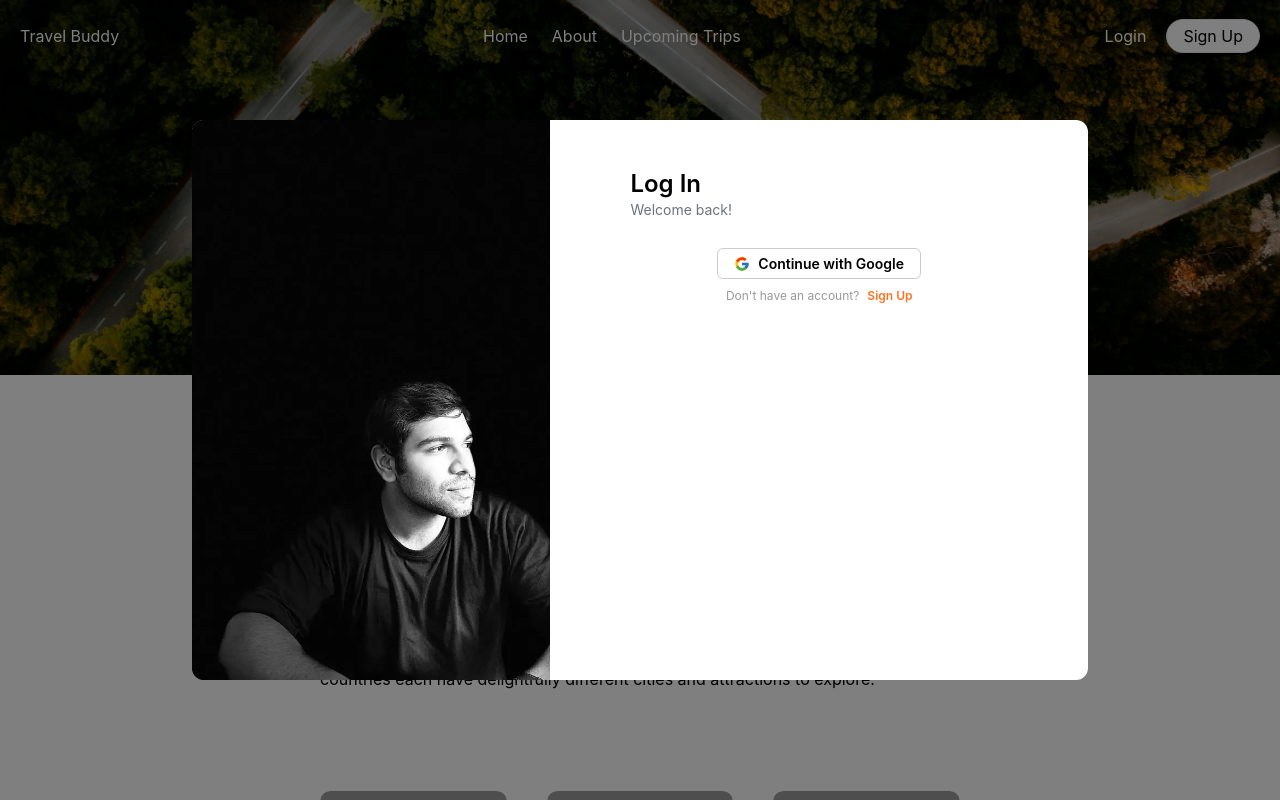
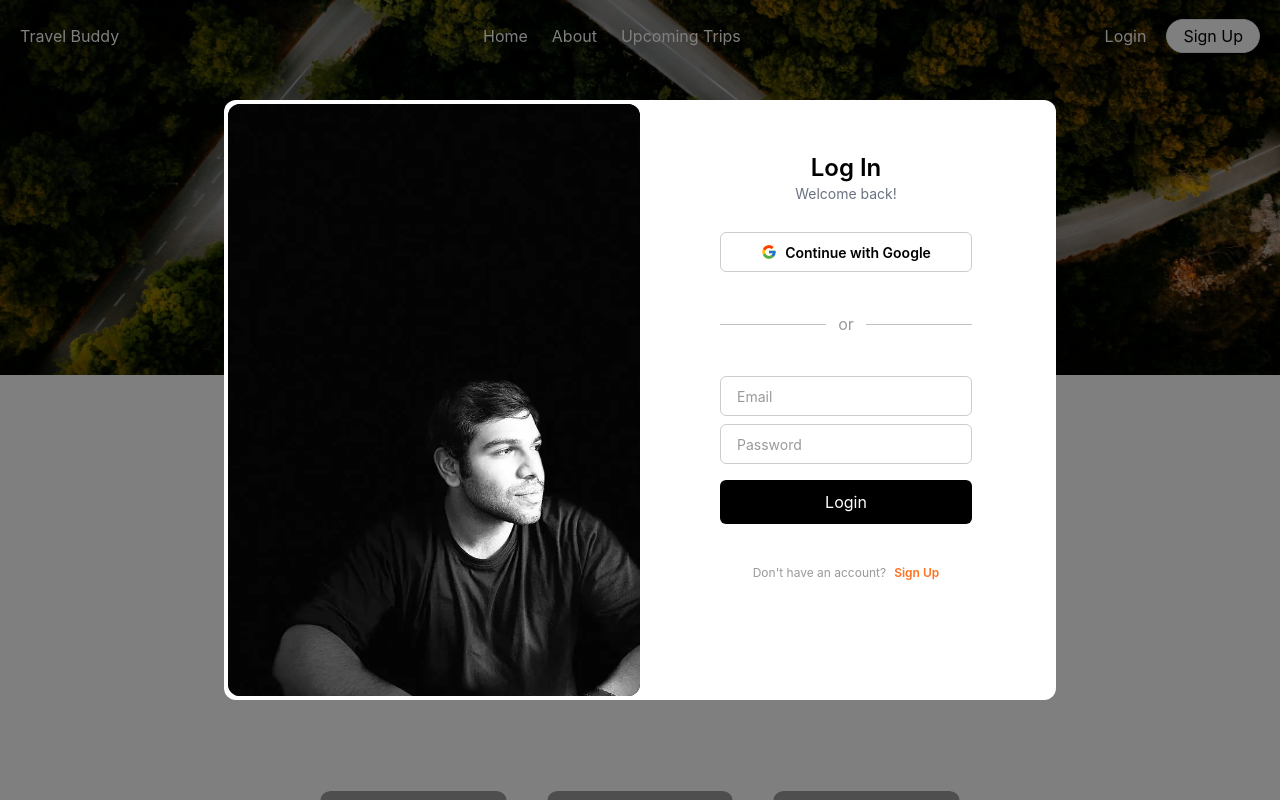
Before and after one commit to Kanav-Arora/tripzip, a React (Create React App) app in the folder frontend/: page / in a window 1280 px wide. Both pictures are taken after a click on the button "Login". Shown: the top 800 px of the page. Built offline with nearby package versions, Linux system fonts and the light colour scheme; no server answers; grey boxes are pictures that could not be loaded.

Commit message:
54-Fix(front): Auth Context Fix and Link in Auth Form (#58)
* 54-Fix(front): Auth Context Fix and Link in Auth Form

* 54-feat(front): Fixed Auth Modal

```diff
--- a/frontend/src/assets/ext-icon.jsx
+++ b/frontend/src/assets/ext-icon.jsx
@@ -44,7 +44,7 @@ export const Cross = ({size=6}) => {
 
 export const LocationPinMini = () => {
     return (
-        <svg xmlns="http://www.w3.org/2000/svg" viewBox="0 0 20 20" fill="currentColor" className="w-5 h-5">
+        <svg xmlns="http://www.w3.org/2000/svg" viewBox="0 0 20 20" fill="currentColor" className="w-4 h-4">
   <path fillRule="evenodd" d="M9.69 18.933l.003.001C9.89 19.02 10 19 10 19s.11.02.308-.066l.002-.001.006-.003.018-.008a5.741 5.741 0 00.281-.14c.186-.096.446-.24.757-.433.62-.384 1.445-.966 2.274-1.765C15.302 14.988 17 12.493 17 9A7 7 0 103 9c0 3.492 1.698 5.988 3.355 7.584a13.731 13.731 0 002.273 1.765 11.842 11.842 0 00.976.544l.062.029.018.008.006.003zM10 11.25a2.25 2.25 0 100-4.5 2.25 2.25 0 000 4.5z" clipRule="evenodd" />
 </svg>
     );
--- /dev/null
+++ b/frontend/src/modules/ui/LoginSignupModal/AuthForm.js
@@ -0,0 +1,169 @@
+import React, { useState } from 'react';
+
+import { FormContainer, Form, FormField, Input, Error, Button } from './Styles';
+import {
+    environment,
+    backendOrigin,
+    testLoginId,
+    testPassword,
+} from '../../../frontend.config';
+
+import { useAuth } from '../../../context/Auth/authContext';
+import { useAuthModal } from '../../../context/AuthModal/authModalContext';
+import { hideModalAction } from '../../../context/AuthModal/authModalAction';
+import { loginAction } from '../../../context/Auth/authAction';
+
+import axios from 'axios';
+
+export default function AuthForm({ isLogin }) {
+    const { authDispatch } = useAuth();
+    const { authModalDispatch } = useAuthModal();
+    const [emailError, setEmailError] = useState('');
+    const [passwordError, setPasswordError] = useState('');
+
+    const validateEmail = (email) => {
+        if (!email.includes('@')) {
+            setEmailError('Invalid email address');
+            return false;
+        }
+        setEmailError('');
+        return true;
+    };
+
+    const validatePassword = (password) => {
+        if (password.length < 6) {
+            setPasswordError('Password must be at least 6 characters long');
+            return false;
+        }
+        setPasswordError('');
+        return true;
+    };
+
+    const loginRequest = async (instance, body) => {
+        try {
+            const result = await instance.post('/users/signin', body, {
+                headers: { 'Content-Type': 'application/json' },
+            });
+            if (result.status === 201) {
+                authDispatch(loginAction(result.data));
+                return 'SUCCESS';
+            } else {
+                console.error('Unexpected status code:', result.status);
+            }
+        } catch (error) {
+            console.log(error);
+        }
+        return 'FAIL';
+    };
+
+    const signUpRequest = async (instance, body) => {
+        try {
+            const result = await instance.post(
+                backendOrigin + '/users/signup',
+                body,
+                { headers: { 'Content-Type': 'application/json' } }
+            );
+            if (result.status === 201) {
+                authDispatch(loginAction(result.data));
+                return 'SUCCESS';
+            } else {
+                console.error('Unexpected status code:', result.status);
+            }
+        } catch (error) {
+            console.error('Error:', error);
+            if (error.response) {
+                console.error('Response data:', error.response.data);
+                console.error('Response status:', error.response.status);
+            } else if (error.request) {
+                console.error('Request data:', error.request);
+            } else {
+                console.error('Error message:', error.message);
+            }
+        }
+        return 'FAIL';
+    };
+
+    const handleFormSubmit = async (e) => {
+        e.preventDefault();
+
+        const instance = axios.create({
+            withCredentials: true,
+            baseURL: backendOrigin,
+        });
+
+        const nameField = e.target.elements.name;
+        const name = nameField ? nameField.value : '';
+        const email = e.target.elements.email.value;
+        const password = e.target.elements.password.value;
+
+        const isEmailValid = validateEmail(email);
+        const isPasswordValid = validatePassword(password);
+
+        if (isEmailValid && isPasswordValid) {
+            let result = '';
+            if (isLogin) {
+                result = await loginRequest(instance, {
+                    email: email,
+                    password: password,
+                });
+            } else {
+                result = await signUpRequest(instance, {
+                    name: name,
+                    email: email,
+                    password: password,
+                });
+            }
+            console.log('result: ' + result);
+            if (result === 'SUCCESS') {
+                authModalDispatch(hideModalAction());
+            }
+        }
+    };
+
+    return (
+        <FormContainer>
+            <Form onSubmit={handleFormSubmit}>
+                {!isLogin && (
+                    <FormField>
+                        <Input
+                            name="name"
+                            type="text"
+                            placeholder="Name"
+                            onChange={(e) => e.preventDefault()}
+                        />
+                    </FormField>
+                )}
+                <FormField>
+                    <Input
+                        defaultValue={
+                            environment === 'development' && isLogin
+                                ? testLoginId
+                                : ''
+                        }
+                        name="email"
+                        type="email"
+                        placeholder="Email"
+                        error={!!emailError}
+                    />
+                    {emailError && <Error>{emailError}</Error>}
+                </FormField>
+                <FormField>
+                    <Input
+                        defaultValue={
+                            environment === 'development' && isLogin
+                                ? testPassword
+                                : ''
+                        }
+                        name="password"
+                        type="password"
+                        placeholder="Password"
+                        error={!!passwordError}
+                    />
+                    {passwordError && <Error>{passwordError}</Error>}
+                </FormField>
+
+                <Button type="submit">{isLogin ? 'Login' : 'Signup'}</Button>
+            </Form>
+        </FormContainer>
+    );
+}
--- a/frontend/src/modules/ui/LoginSignupModal/LoginSignupModal.js
+++ b/frontend/src/modules/ui/LoginSignupModal/LoginSignupModal.js
@@ -14,12 +14,14 @@ import {
     AuthServiceContainer,
     ToggleText,
     ToggleButton,
+    TextDivider,
 } from './Styles';
 import { AuthModalContext } from '../../../context/AuthModal/authModalContext';
 import {
     showModalAction,
     hideModalAction,
 } from '../../../context/AuthModal/authModalAction';
+import AuthForm from './AuthForm';
 
 const ThirdPartyAuth = ({ title, Icon }) => {
     return (
@@ -31,13 +33,19 @@ const ThirdPartyAuth = ({ title, Icon }) => {
 };
 
 const LoginContent = ({ handleToggle }) => (
-    <ContentContainer>
+    <ContentContainer
+        initial={{ x: '-100%' }}
+        animate={{ x: 0 }}
+        transition={{ stiffness: 120 }}
+    >
         <ContentHeader>
             <ContentHeading>Log In</ContentHeading>
             <div className="text-gray-500 text-sm">Welcome back!</div>
         </ContentHeader>
         <ContentBody>
             <ThirdPartyAuth title="Google" Icon={GoogleIcon} />
+            <TextDivider>or</TextDivider>
+            <AuthForm isLogin={true} />
             <ToggleText>
                 <div>Don't have an account?</div>
                 <ToggleButton onClick={handleToggle}>Sign Up</ToggleButton>
@@ -47,13 +55,19 @@ const LoginContent = ({ handleToggle }) => (
 );
 
 const SignupContent = ({ handleToggle }) => (
-    <ContentContainer>
+    <ContentContainer
+        initial={{ x: '100%' }}
+        animate={{ x: 0 }}
+        transition={{ stiffness: 120 }}
+    >
         <ContentHeader>
             <ContentHeading>Sign Up</ContentHeading>
             <div className="text-gray-500 text-sm">Welcome!</div>
         </ContentHeader>
         <ContentBody>
             <ThirdPartyAuth title="Google" Icon={GoogleIcon} />
+            <TextDivider>or</TextDivider>
+            <AuthForm isLogin={false} />
             <ToggleText>
                 <div>Have an account?</div>
                 <ToggleButton onClick={handleToggle}>Log In</ToggleButton>
@@ -62,7 +76,7 @@ const SignupContent = ({ handleToggle }) => (
     </ContentContainer>
 );
 
-const LoginSignupModal = ({ isVisible, onClose, type }) => {
+const LoginSignupModal = ({ isVisible }) => {
     const { authModalState, authModalDispatch } = useContext(AuthModalContext);
 
     const handleToggle = () => {
@@ -80,18 +94,39 @@ const LoginSignupModal = ({ isVisible, onClose, type }) => {
     return (
         <Modal
             isVisible={isVisible}
-            width="70%"
-            height="70%"
+            width="65%"
+            height="75%"
             onClose={handleClose}
         >
             <ModalBody>
-                <ImageContainer>
-                    <Image src="/images/src/kanav.webp" alt="Background" />
-                </ImageContainer>
                 {authModalState.type === 'LOGIN' ? (
-                    <LoginContent handleToggle={handleToggle} />
+                    <>
+                        <ImageContainer
+                            initial={{ x: '100%' }}
+                            animate={{ x: 0 }}
+                            transition={{ stiffness: 120 }}
+                        >
+                            <Image
+                                src="/images/src/kanav.webp"
+                                alt="Background"
+                            />
+                        </ImageContainer>
+                        <LoginContent handleToggle={handleToggle} />
+                    </>
                 ) : (
-                    <SignupContent handleToggle={handleToggle} />
+                    <>
+                        <SignupContent handleToggle={handleToggle} />
+                        <ImageContainer
+                            initial={{ x: '-100%' }}
+                            animate={{ x: 0 }}
+                            transition={{ stiffness: 120 }}
+                        >
+                            <Image
+                                src="/images/src/kanav.webp"
+                                alt="Background"
+                            />
+                        </ImageContainer>
+                    </>
                 )}
             </ModalBody>
         </Modal>
--- a/frontend/src/modules/ui/LoginSignupModal/Styles.js
+++ b/frontend/src/modules/ui/LoginSignupModal/Styles.js
@@ -1,5 +1,6 @@
 import styled from 'styled-components';
 import { Theme } from '../Theme/theme';
+import { motion } from 'framer-motion';
 
 export const ModalBody = styled.div`
     width: 100%;
@@ -7,6 +8,7 @@ export const ModalBody = styled.div`
     display: flex;
     flex-direction: row;
     border-radius: ${Theme.border.radius.xl};
+    padding: ${Theme.spacing(1)};
 `;
 
 export const Image = styled.img`
@@ -17,21 +19,19 @@ export const Image = styled.img`
     border-radius: inherit;
 `;
 
-export const ImageContainer = styled.div`
-    width: 40%;
+export const ImageContainer = styled(motion.div)`
+    width: 50%;
     background: black;
-    border-top-left-radius: inherit;
-    border-bottom-left-radius: inherit;
+    border-radius: inherit;
 `;
 
-export const ContentContainer = styled.div`
-    width: 60%;
+export const ContentContainer = styled(motion.div)`
+    width: 50%;
     padding-left: ${Theme.spacing(20)};
     padding-right: ${Theme.spacing(20)};
     padding-top: ${Theme.spacing(12)};
     padding-bottom: ${Theme.spacing(12)};
-    border-top-right-radius: inherit;
-    border-bottom-right-radius: inherit;
+    border-radius: inherit;
     display: flex;
     flex-direction: column;
     align-items: start;
@@ -42,7 +42,7 @@ export const ContentHeader = styled.div`
     width: 100%;
     display: flex;
     flex-direction: column;
-    align-items: start;
+    align-items: center;
 `;
 
 export const ContentHeading = styled.div`
@@ -56,14 +56,14 @@ export const ContentBody = styled.div`
     display: flex;
     flex-direction: column;
     align-items: start;
-    gap: ${Theme.spacing(2)};
+    gap: ${Theme.spacing(10)};
     margin-top: ${Theme.spacing(3)};
     margin-bottom: ${Theme.spacing(3)};
 `;
 
 export const AuthServiceContainer = styled.div`
-    margin-left: auto;
-    margin-right: auto;
+    height: ${Theme.spacing(10)};
+    width: 100%;
     border: 1px solid ${Theme.color.gray};
     border-radius: ${Theme.border.radius.md};
     padding-top: ${Theme.spacing(1)};
@@ -77,6 +77,29 @@ export const AuthServiceContainer = styled.div`
     gap: ${Theme.spacing(2)};
     font-size: ${Theme.font.size.sm};
     font-weight: ${Theme.font.weight.semibold};
+`;
+
+export const TextDivider = styled.div`
+    width: 100%;
+    display: flex;
+    align-items: center;
+    --text-divider-gap: ${Theme.spacing(3)};
+    color: ${Theme.color.gray50};
+    &::before,
+    &::after {
+        content: '';
+        height: 1px;
+        background-color: silver;
+        flex-grow: 1;
+    }
+
+    &::before {
+        margin-right: var(--text-divider-gap);
+    }
+
+    &::after {
+        margin-left: var(--text-divider-gap);
+    }
 `;
 
 export const ToggleText = styled.div`
@@ -94,3 +117,53 @@ export const ToggleButton = styled.button`
     color: ${Theme.color.orange};
     font-weight: ${Theme.font.weight.semibold};
 `;
+
+export const FormContainer = styled.div`
+    width: 100%;
+`;
+
+export const Form = styled.form`
+    display: flex;
+    flex-direction: column;
+    gap: ${Theme.spacing(2)};
+`;
+
+export const FormField = styled.div`
+    display: flex;
+    flex-direction: column;
+    gap: ${Theme.spacing(2)};
+`;
+
+export const FieldLabel = styled.div`
+    font-weight: ${Theme.font.weight.semibold};
+`;
+
+export const Input = styled.input`
+    width: 100%;
+    height: ${Theme.spacing(10)};
+    padding: ${Theme.spacing(4)};
+    border: 1px solid
+        ${(props) => (props.error ? Theme.color.red : Theme.color.gray)};
+    border-radius: ${Theme.border.radius.md};
+
+    &::placeholder {
+        color: ${Theme.color.gray50};
+        font-size: ${Theme.font.size.sm};
+    }
+`;
+
+export const Error = styled.span`
+    color: red;
+    font-size: 12px;
+    margin-top: 5px;
+`;
+
+export const Button = styled.button`
+    margin-top: ${Theme.spacing(2)};
+    background-color: black;
+    color: white;
+    padding: 10px;
+    border: none;
+    border-radius: ${Theme.border.radius.md};
+    cursor: pointer;
+`;
```
Also changed, not shown: frontend/src/context/Auth/authContext.js (+16 -6 lines), frontend/src/layout/Landing.js (+4 -18 lines), frontend/src/modules/ui/Modal/Modal.js (+13 -12 lines), frontend/src/pages/NavBar/Dropdown.js (+28 -20 lines), frontend/src/pages/NavBar/NavBar.js (+6 -6 lines), frontend/src/pages/Trip/Trip.js (+14 -14 lines), frontend/src/routes/Router.js (+5 -8 lines).
